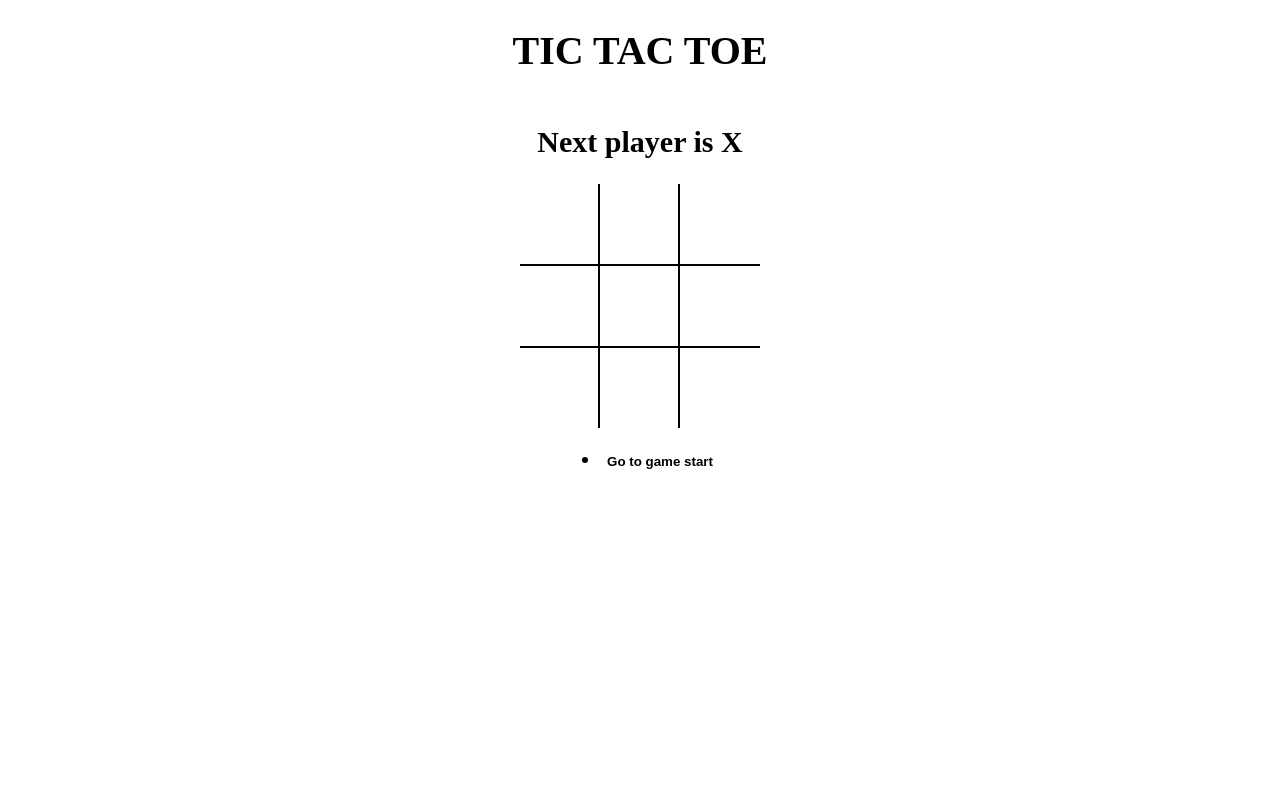
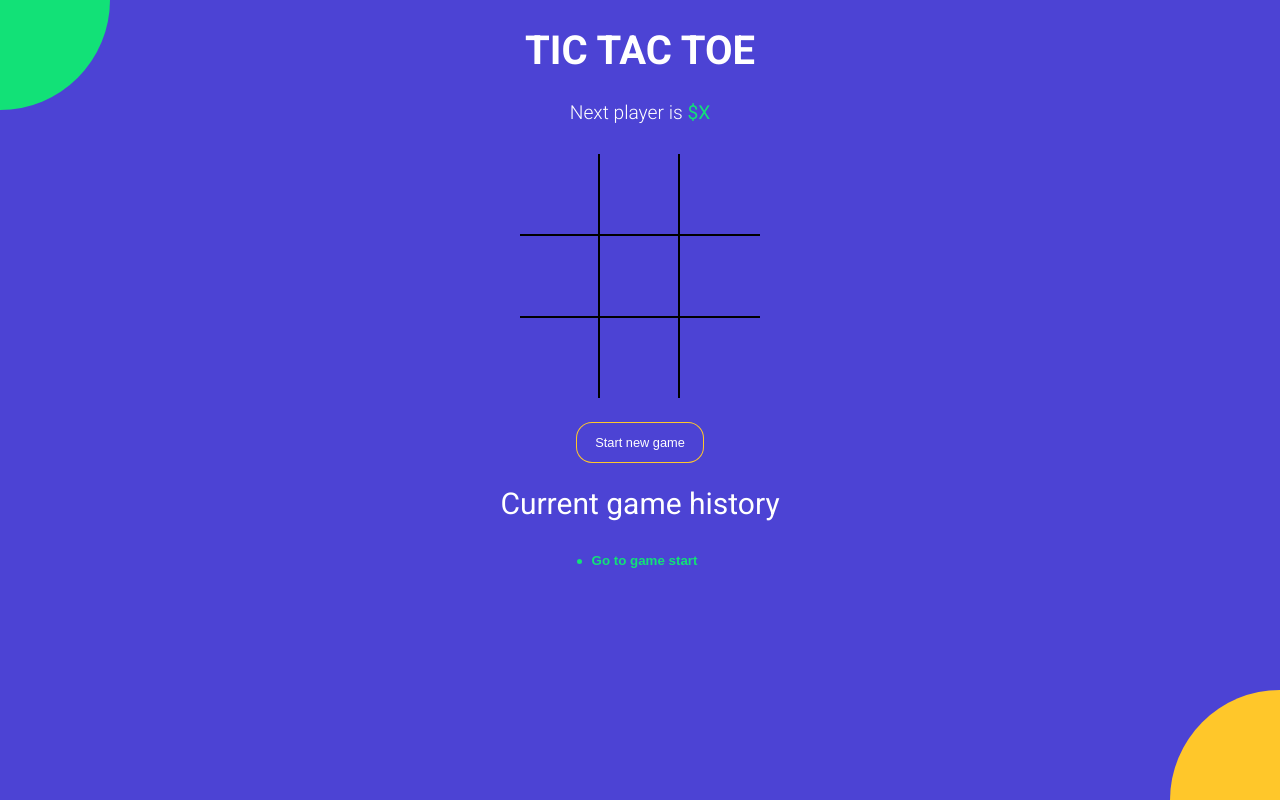
Before and after one commit to 2099anik/chat-app, a React (Vite) app in the folder my-app/: page / in a window 1280 px wide. Built offline with nearby package versions, Linux system fonts and the light colour scheme.

Commit message:
styled the entire app

```diff
--- a/my-app/index.html
+++ b/my-app/index.html
@@ -1,7 +1,14 @@
 <!DOCTYPE html>
 <html>
   <head>
-    <title>React Vite Micro App</title>
+    <meta charset="UTF-8" />
+    <meta name="viewport" content="width=device-width, initial-scale=1.0" />
+    <meta http-equiv="X-UA-Compatible" content="ie=edge" />
+    <link
+      href="https://fonts.googleapis.com/css?family=Roboto:300,400,700&display=swap"
+      rel="stylesheet"
+    />
+    <title>TIC TAC TOE</title>
   </head>
   <body>
     <div id="root"></div>
--- a/my-app/src/App.jsx
+++ b/my-app/src/App.jsx
@@ -4,14 +4,13 @@ import History from './components/History';
 import StatusMessage from './components/StatusMessage';
 import { calculateWinner } from './helpers';
 import './styles/root.scss';
+const NEW_GAME = [{ board: Array(9).fill(null), isXNext: true }];
 const App = () => {
-  const [history, setHistory] = useState([
-    { board: Array(9).fill(null), isXNext: true },
-  ]);
+  const [history, setHistory] = useState(NEW_GAME);
   const [currentMove, setCurrentMove] = useState(0);
   const current = history[currentMove];
   //console.log('history', history);
-  const winner = calculateWinner(current.board);
+  const { winner, winningSquares } = calculateWinner(current.board);
   const handleSquareClick = position => {
     if (current.board[position] || winner) {
       return;
@@ -33,12 +32,29 @@ const App = () => {
   const moveTo = move => {
     setCurrentMove(move);
   };
+  const onNewGame = () => {
+    setHistory(NEW_GAME);
+    setCurrentMove(0);
+  };
   return (
     <div className="app">
       <h1>TIC TAC TOE</h1>
       <StatusMessage winner={winner} current={current} />
-      <Board board={current.board} handleSquareClick={handleSquareClick} />
+      <Board
+        board={current.board}
+        handleSquareClick={handleSquareClick}
+        winningSquares={winningSquares}
+      />
+      <button
+        type="button"
+        onClick={onNewGame}
+        className={`btn-reset ${winner ? 'active' : ' '}`}
+      >
+        Start new game
+      </button>
+      <h2 style={{ fontWeight: 'normal' }}>Current game history</h2>
       <History history={history} moveTo={moveTo} currentMove={currentMove} />
+      <div className="bg-balls" />
     </div>
   );
 };
--- a/my-app/src/components/Board.jsx
+++ b/my-app/src/components/Board.jsx
@@ -1,12 +1,14 @@
 import React, { useState } from 'react';
 import Square from './Square';
 
-const Board = ({ board, handleSquareClick }) => {
+const Board = ({ board, handleSquareClick, winningSquares }) => {
   const renderSquare = position => {
+    const iswinningSquare = winningSquares.includes(position);
     return (
       <Square
         value={board[position]}
         onClick={() => handleSquareClick(position)}
+        iswinningSquare={iswinningSquare}
       />
     );
   };
--- a/my-app/src/components/History.jsx
+++ b/my-app/src/components/History.jsx
@@ -2,14 +2,13 @@ import React from 'react';
 
 export const History = ({ history, moveTo, currentMove }) => {
   return (
-    <ul>
+    <div className="history-wrapper">
+      <ul className="history">
         {history.map((_, move) => {
           return (
             <li key={move}>
               <button
-              style={{
-                fontWeight: move === currentMove ? 'bold' : 'normal',
-              }}
+                className={`btn-move ${move === currentMove ? 'active' : ''}`}
                 type="button"
                 onClick={() => {
                   moveTo(move);
@@ -21,6 +20,7 @@ export const History = ({ history, moveTo, currentMove }) => {
           );
         })}
       </ul>
+    </div>
   );
 };
 export default History;
--- a/my-app/src/components/Square.jsx
+++ b/my-app/src/components/Square.jsx
@@ -1,8 +1,14 @@
 import React from 'react';
 
-const Square = ({ value, onClick }) => {
+const Square = ({ value, onClick, isWinningSquare }) => {
   return (
-    <button type="button" className="square" onClick={onClick}>
+    <button
+      type="button"
+      onClick={onClick}
+      className={`square ${isWinningSquare ? 'winning' : ''} ${
+        value === 'X' ? 'text-green' : 'text-orange'
+      }`}
+    >
       {value}
     </button>
   );
--- a/my-app/src/components/StatusMessage.jsx
+++ b/my-app/src/components/StatusMessage.jsx
@@ -6,13 +6,31 @@ const StatusMessage = ({ winner, current }) => {
   //: `Next player is ${current.isXNext ? 'X' : 'O'}`;
   const noMoveLeft = current.board.every(el => el !== null);
   return (
-    <h2>
-      {winner && `Winner is ${winner}`}{' '}
-      {!winner &&
-        !noMoveLeft &&
-        `Next player is ${current.isXNext ? 'X' : 'O'}`}
-      {!winner && noMoveLeft && 'X and O tied'}
-    </h2>
+    <div className="status-message">
+      {winner && (
+        <>
+          Winner is{' '}
+          <span className={winner === 'X' ? 'text-green' : 'text-orange'}>
+            {winner}
+          </span>
+        </>
+      )}
+      {!winner && !noMoveLeft && (
+        <>
+          Next player is{' '}
+          <span className={current.isXNext ? 'text-green' : 'text-orange'}>
+            {' '}
+            ${current.isXNext ? 'X' : 'O'}{' '}
+          </span>
+        </>
+      )}
+      {!winner && noMoveLeft && (
+        <>
+          <span className="text-green">X</span> and{' '}
+          <span className="text-orange">O</span> tied
+        </>
+      )}
+    </div>
   );
 };
 
--- a/my-app/src/helpers.jsx
+++ b/my-app/src/helpers.jsx
@@ -12,8 +12,15 @@ export function calculateWinner(squares) {
   for (let i = 0; i < lines.length; i++) {
     const [a, b, c] = lines[i];
     if (squares[a] && squares[a] === squares[b] && squares[a] === squares[c]) {
-      return squares[a];
+      //return squares[a];
+      return {
+        winner: squares[a],
+        winningSquares: [a, b, c],
+      };
     }
   }
-  return null;
+  return {
+    winner: null,
+    winningSquares: [],
+  };
 }
--- a/my-app/src/styles/root.scss
+++ b/my-app/src/styles/root.scss
@@ -17,6 +17,178 @@ button {
   display: flex;
   flex-direction: column;
   align-items: center;
+}
+$green: #12e177;
+$orange: #ffc72a;
+$blue: #4c43d4;
+
+body {
+  font-family: 'Roboto', sans-serif;
+  background-color: $blue;
+  color: #fff;
+  padding: 0;
+  margin: 0;
+}
+
+button {
+  background: none;
+  border: none;
+  outline: none;
+  &:hover {
+    cursor: pointer;
+  }
+}
+
+.app {
+  font-size: 20px;
+  display: flex;
+  flex-direction: column;
+  align-items: center;
+}
+
+.text-green {
+  color: $green;
+}
+
+.text-orange {
+  color: $orange;
+}
+
+.history-wrapper {
+  width: 300px;
+  text-align: center;
+  margin-bottom: 20px;
+  .history {
+    display: inline-block;
+    padding: 0;
+    margin: 0;
+    li {
+      list-style: none;
+      text-align: left;
+      &:before {
+        content: '';
+        border-radius: 50%;
+        display: inline-block;
+        height: 5px;
+        width: 5px;
+        background-color: $green;
+        margin-right: 4px;
+        margin-bottom: 1px;
+      }
+
+      .btn-move {
+        color: #fff;
+        &.active {
+          font-weight: bold;
+          color: $green;
+        }
+      }
+    }
+  }
+}
+
+.status-message {
+  margin-bottom: 30px;
+  font-size: 1.2rem;
+  font-weight: lighter;
+  span {
+    font-weight: normal;
+  }
+}
+
+.btn-reset {
+  font-size: 0.8rem;
+  color: #fff;
+  border-radius: 15px;
+  padding: 12px 18px;
+  margin-top: 25px;
+  transition: all 0.2s;
+  background-color: $blue;
+  box-shadow: 0px 0px 0px 1px $orange;
+  &.active {
+    background-color: $orange;
+    box-shadow: none;
+  }
+}
+
+.board {
+  .board-row {
+    display: flex;
+    flex-direction: row;
+    border-bottom: 2px solid #fff;
+    &:last-child {
+      border-bottom: none;
+    }
+    .square {
+      width: 80px;
+      height: 80px;
+      border-right: 2px solid #fff;
+      font-size: 2.5rem;
+      padding: 0;
+      overflow: hidden;
+      transition: all 0.2s;
+      &:last-child {
+        border-right: none;
+      }
+      &.winning {
+        animation: scaleText 1.4s infinite;
+        @keyframes scaleText {
+          0% {
+            transform: 2.5rem;
+          }
+          50% {
+            font-size: 3.5rem;
+          }
+          100% {
+            font-size: 2.5rem;
+          }
+        }
+      }
+    }
+  }
+}
+
+.bg-balls {
+  position: fixed;
+  top: 0;
+  left: 0;
+  right: 0;
+  bottom: 0;
+  min-width: 100%;
+  z-index: -1;
+
+  &:before,
+  &:after {
+    content: '';
+    position: absolute;
+    width: 150px;
+    height: 150px;
+    border-radius: 50%;
+  }
+
+  &:before {
+    background-color: $orange;
+    right: -75px;
+    bottom: -75px;
+    @media screen and (min-width: 476px) {
+      width: 220px;
+      height: 220px;
+      right: -110px;
+      bottom: -110px;
+    }
+  }
+
+  &:after {
+    background-color: $green;
+    top: -75px;
+    left: -75px;
+    @media screen and (min-width: 476px) {
+      width: 220px;
+      height: 220px;
+      top: -110px;
+      left: -110px;
+    }
+  }
 }
 
 .board {
```
Lines whose indentation alone changed are shown as unchanged.
